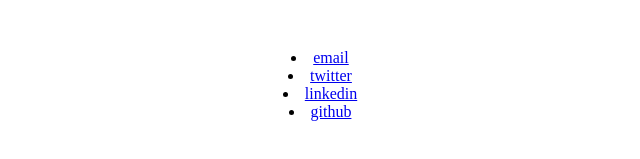
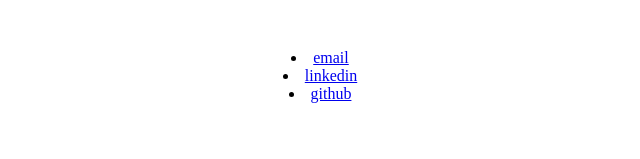
Before and after one commit to adniah/ado-site, a plain HTML site: page index.html in a window 1280 px wide. Shown: the part 3317-3476 px from the top of the page, 320-960 px from the left. Drawn offline with Linux system fonts and the light colour scheme.

Commit message:
Update index.html

```diff
--- a/index.html
+++ b/index.html
@@ -74,7 +74,6 @@
     </main>
     <footer>
         <li><a href="mailto:tolojugba@hotmail.co.uk">email</a></li>
-        <li><a href="https://twitter.com/adoniah3" alt="twitter logo">twitter</a></li>
         <li><a href="https://linkedin.com/in/adoniah1" alt="linkedin">linkedin</a></li>
         <li><a href="https://github.com/adn1ah" alt="github">github</a></li>
     </footer>
```
